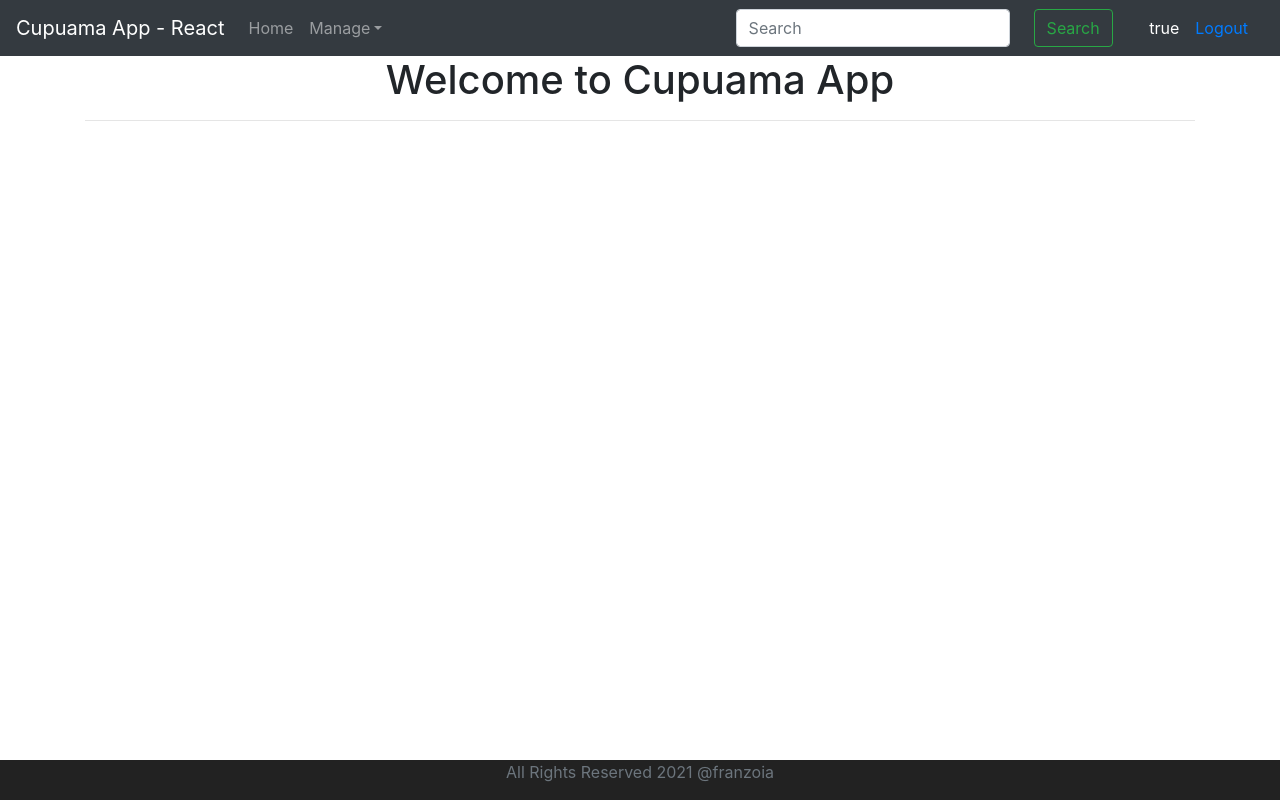
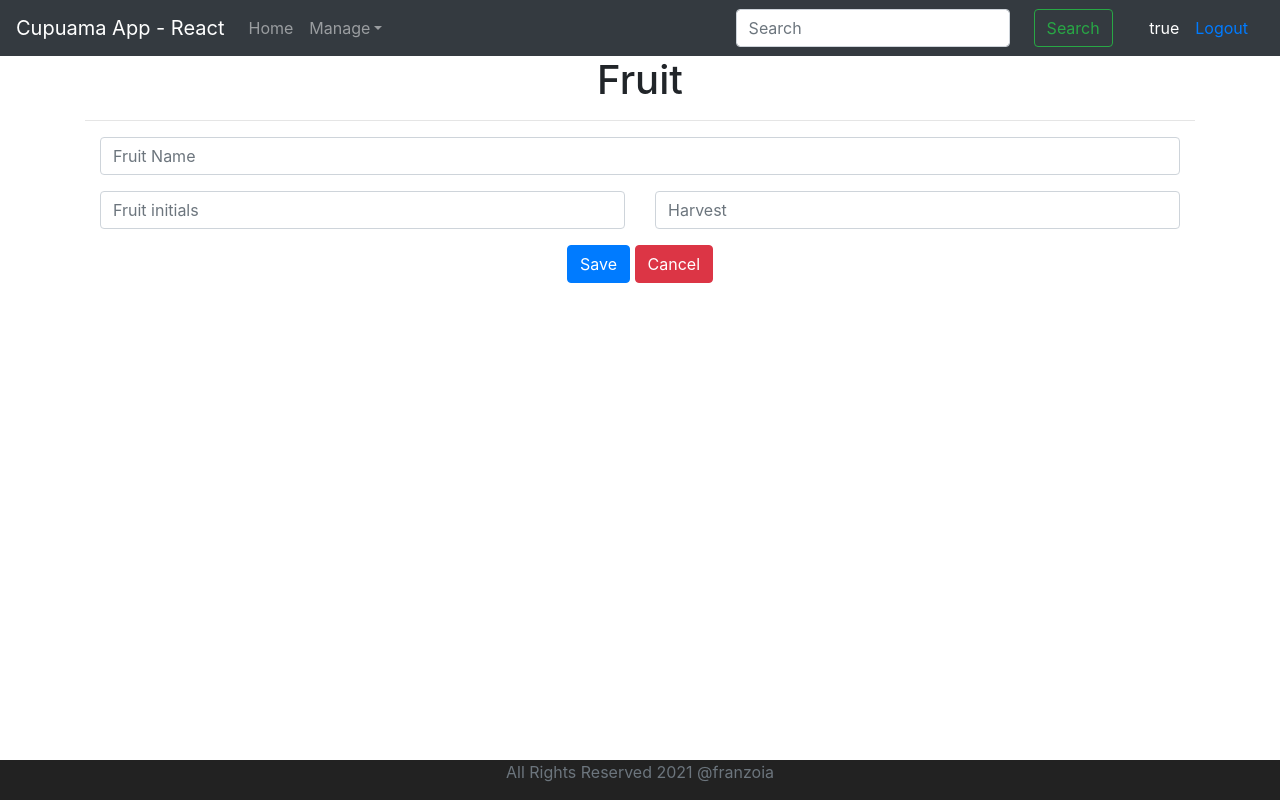
Before and after one commit to rfranzoia/cupuama-front-app, a React (Create React App) app: page /fruits/1 in a window 1280 px wide. Built offline with nearby package versions, Linux system fonts and the light colour scheme; no server answers; sample sign-in values are in the browser's storage.

Commit message:
added EditFruit component with Update and Create capabilities fixed problem with CORS with proxy on local host and open CHROME with parameters

```diff
--- a/package.json
+++ b/package.json
@@ -10,7 +10,9 @@
     "axios": "^0.21.1",
     "bootstrap": "^4.6.0",
     "crypto-js": "^4.0.0",
+    "formik": "^2.2.6",
     "md5": "^2.3.0",
+    "moment": "^2.29.1",
     "react": "^17.0.1",
     "react-bootstrap": "^1.5.2",
     "react-dom": "^17.0.1",
--- a/src/Cupuama.jsx
+++ b/src/Cupuama.jsx
@@ -8,6 +8,7 @@ import Header from './Header'
 import Footer from './Footer'
 import AuthenticatedRouter from './utils/AuthenticatedRouter'
 import AuthenticationService from './utils/AuthenticationService'
+import EditFruit from './components/fruits/EditFruit'
 
 class Cupuama extends Component {
 
@@ -19,6 +20,7 @@ class Cupuama extends Component {
                     <Switch>
                         <Route path="/login" exact component={Login} />
                         <AuthenticatedRouter path="/home" exact component={Home} />
+                        <AuthenticatedRouter path="/fruits/:id" exact component={EditFruit} />
                         <AuthenticatedRouter path="/fruits" exact component={Fruits} />
                         <AuthenticatedRouter path="/logout" exact component={Logout} />
                         {AuthenticationService.isUserLogged() && <Route component={Home} />}
--- a/src/api/fruitApi.js
+++ b/src/api/fruitApi.js
@@ -6,7 +6,6 @@ class FruitApi {
     //GET_URL = `http://localhost:8080/cupuama-go/api/v2/fruits/${id}`
 
     list = () => {
-        console.log("listing fruits");
         return axios.get("http://localhost:8080/cupuama-go/api/v2/fruits")
     }
 
@@ -17,6 +16,14 @@ class FruitApi {
     delete = (id) => {
         return axios.delete(`http://localhost:8080/cupuama-go/api/v2/fruits/${id}`)
     }
+
+    update = (id, fruit) => {
+        return axios.put(`http://localhost:8080/cupuama-go/api/v2/fruits/${id}`, fruit)
+    }
+
+    create = (fruit) => {
+        return axios.post("http://localhost:8080/cupuama-go/api/v2/fruits", fruit)
+    }
 }
 
 export default new FruitApi()
--- /dev/null
+++ b/src/components/fruits/EditFruit.js
@@ -0,0 +1,133 @@
+import { Formik, Form, Field, ErrorMessage } from 'formik'
+import React, { Component } from 'react'
+import { Button, Col, Container, Row } from 'react-bootstrap'
+import fruitApi from '../../api/fruitApi'
+
+
+class EditFruit extends Component {
+
+    constructor(props) {
+        super(props)
+        this.state = {
+            id: this.props.match.params.id,
+            name: '',
+            initials: '',
+            harvest: '',
+            type: ''
+        }
+    }
+
+    onSubmit = (values) => {
+
+        let fruit = {
+            id: this.state.id,
+            name: values.name,
+            initials: values.initials,
+            harvest: values.harvest
+        }
+
+        if (this.state.type === "create") {
+            console.log('creating new fruit', fruit)
+            fruitApi.create(fruit)
+                .then(response => {
+                    this.listFruits()
+                })
+                .catch(error => console.log(error))
+        } else {
+            console.log('updating fruit', fruit)
+            fruitApi.update(this.state.id, fruit)
+                .then(response => {
+                    this.listFruits()
+                })
+                .catch(error => console.log(error))
+
+        }
+    }
+
+    listFruits = () => {
+        this.props.history.push('/fruits');
+    }
+
+    validate = (values) => {
+        let errors = {}
+
+        if (!values.name || !values.initials) {
+            errors.name = "Name and Initials cannot be empty"
+
+        } else if (values.initials.length > 4) {
+            errors.initials = "Initials must be 4 characters at most"
+        }
+        return errors
+    }
+
+    componentDidMount = () => {
+        if (this.props.match.params.id <= 0) {
+            this.setState({ id: 0, type: 'create' })
+
+        } else {
+            fruitApi.get(this.props.match.params.id)
+                .then(response => {
+                    let fruit = response.data.value;
+                    this.setState({
+                        id: fruit.id,
+                        name: fruit.name,
+                        initials: fruit.initials,
+                        harvest: fruit.harvest
+                    })
+                })
+        }
+    }
+
+    render() {
+        let name = this.state.name
+        let initials = this.state.initials
+        let harvest = this.state.harvest
+        return (
+            <Container>
+                <h1>Fruit</h1>
+                <hr />
+                <Formik
+                    initialValues={{ name, initials, harvest }}
+                    onSubmit={this.onSubmit}
+                    validateOnBlur={false}
+                    validateOnChange={false}
+                    validate={this.validate}
+                    enableReinitialize={true}>
+                    {
+                        () => {
+                            return (
+                                <Container>
+                                    <Form>
+                                        <ErrorMessage name="name" component="div" className="alert alert-warning" />
+                                        <ErrorMessage name="initials" component="div" className="alert alert-warning" />
+                                        <fieldset className="form-group">
+                                            <Field className="form-control" id="name" name="name" placeholder="Fruit Name" />
+                                        </fieldset>
+                                        <Row>
+                                            <Col>
+                                                <fieldset className="form-group">
+                                                    <Field className="form-control" id="initials" name="initials" placeholder="Fruit initials" />
+                                                </fieldset>
+                                            </Col>
+                                            <Col>
+                                                <fieldset className="form-group">
+                                                    <Field className="form-control" id="harvest" name="harvest" placeholder="Harvest" />
+                                                </fieldset>
+                                            </Col>
+                                        </Row>
+                                        <Button variant="primary" type="submit">Save</Button>
+                                        &nbsp;
+                                        <Button variant="danger" onClick={() => this.listFruits()}>Cancel</Button>
+                                    </Form>
+                                </Container>
+                            )
+                        }
+                    }
+                </Formik>
+
+            </Container>
+        )
+    }
+}
+
+export default EditFruit
--- a/src/components/fruits/Fruits.js
+++ b/src/components/fruits/Fruits.js
@@ -7,7 +7,8 @@ class Fruits extends Component {
     constructor(props) {
         super(props)
         this.state = {
-            fruits: []
+            fruits: [],
+            message: null
         }
 
     }
@@ -23,32 +24,24 @@ class Fruits extends Component {
     listFruits = () => {
         FruitApi.list()
             .then(response => {
-                console.log("response=>", response)
-                this.setState(() => {
-                    return { fruits: response.data.value }
-                })
+                this.setState({ fruits: response.data.value })
+                console.log(this.state)
             })
             .catch(error => {
                 console.log("=>", error)
             });
     }
 
-    getFruit = (id) => {
-        FruitApi.get(id)
-            .then(response => {
-                console.log("getFruit=>", response.data.value)
-            })
-            .catch(error => {
-                console.log("=>", error)
-            })
+    editFruit = (id) => {
+        this.props.history.push(`/fruits/${id}`)
     }
 
     deleteFruit = (id) => {
         FruitApi.delete(id)
             .then(response => {
                 if (response.status === 200) {
-                    console.log("deleteFruit success!")
-                    this.props.history.push("/fruits")
+                    this.setState({ message: `fruit ${id} deleted successfully` })
+                    this.listFruits()
                 } else {
                     throw new Error('delete fail');
                 }
@@ -56,14 +49,6 @@ class Fruits extends Component {
             .catch(error => {
                 console.log("=>", error)
             })
-    }
-
-    btnEditClicked = (event) => {
-        this.getFruit(event.target.name)
-    }
-
-    btnRemoveClicked = (event) => {
-        this.deleteFruit(event.target.name)
     }
 
     render() {
@@ -74,9 +59,10 @@ class Fruits extends Component {
                         <h1>List of Fruits</h1>
                     </Row>
                     <Row>
-                        <div><Button variant="primary" size="sm">New Fruit</Button></div>
+                        <div><Button variant="primary" size="sm" onClick={() => this.editFruit(-1)}>Create</Button></div>
                         <hr />
                     </Row>
+                    {this.state.message && <div className="alert alert-warning">{this.state.message}</div>}
                     <Row>
                         <Table bordered hover size="sm">
                             <thead>
@@ -96,9 +82,9 @@ class Fruits extends Component {
                                                 <td>{fruit.initials}</td>
                                                 <td>{fruit.harvest}</td>
                                                 <td>
-                                                    <Button variant="primary" size="sm" name={fruit.id} onClick={this.btnEditClicked}>Edit</Button>
+                                                    <Button variant="primary" size="sm" onClick={() => this.editFruit(fruit.id)}>Update</Button>
                                                     <span>&nbsp;</span>
-                                                    <Button variant="danger" size="sm" name={fruit.id} onClick={this.btnRemoveClicked}>Remove</Button>
+                                                    <Button variant="danger" size="sm" onClick={() => this.deleteFruit(fruit.id)}>Remove</Button>
                                                 </td>
                                             </tr>
                                     )
```
Also changed, not shown: 2 other files (tests, documents, lock files or other folders).
